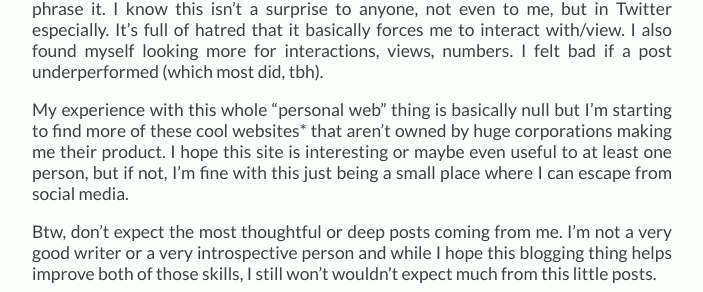
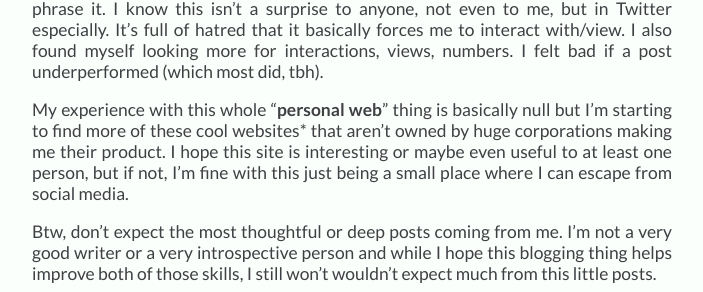
Before and after one commit to BenjaTK/benjatk.github.io, a Jekyll site: the page built from _posts/2024-08-04-plans.md, in a window 1280 px wide. Shown: the part 427-719 px from the top of the page, without its empty margins (288-991 px from the left). Built offline with Jekyll 4.4.1, drawn with Linux system fonts in a browser that asks for light colours.

```diff
--- a/_posts/2024-08-04-plans.md
+++ b/_posts/2024-08-04-plans.md
@@ -10,7 +10,7 @@ Basically, the idea is to keep updating this constantly. Like the homepage says,
 
 I hope this website not only serves as a central place for all my stuff, but also helps me stay away more from social media and its toxicity. I've noticed my interactions with social media have become increasingly stressful? Enraging? Not sure how I'd phrase it. I know this isn't a surprise to anyone, not even to me, but in Twitter especially. It's full of hatred that it basically forces me to interact with/view. I also found myself looking more for interactions, views, numbers. I felt bad if a post underperformed (which most did, tbh).
 
-My experience with this whole "personal web" thing is basically null but I'm starting to find more of these cool websites* that aren't owned by huge corporations making me their product. I hope this site is interesting or maybe even useful to at least one person, but if not, I'm fine with this just being a small place where I can escape from social media.
+My experience with this whole "**personal web**" thing is basically null but I'm starting to find more of these cool websites* that aren't owned by huge corporations making me their product. I hope this site is interesting or maybe even useful to at least one person, but if not, I'm fine with this just being a small place where I can escape from social media.
 
 Btw, don't expect the most thoughtful or deep posts coming from me. I'm not a very good writer or a very introspective person and while I hope this blogging thing helps improve both of those skills, I still won't wouldn't expect much from this little posts.
 
```
